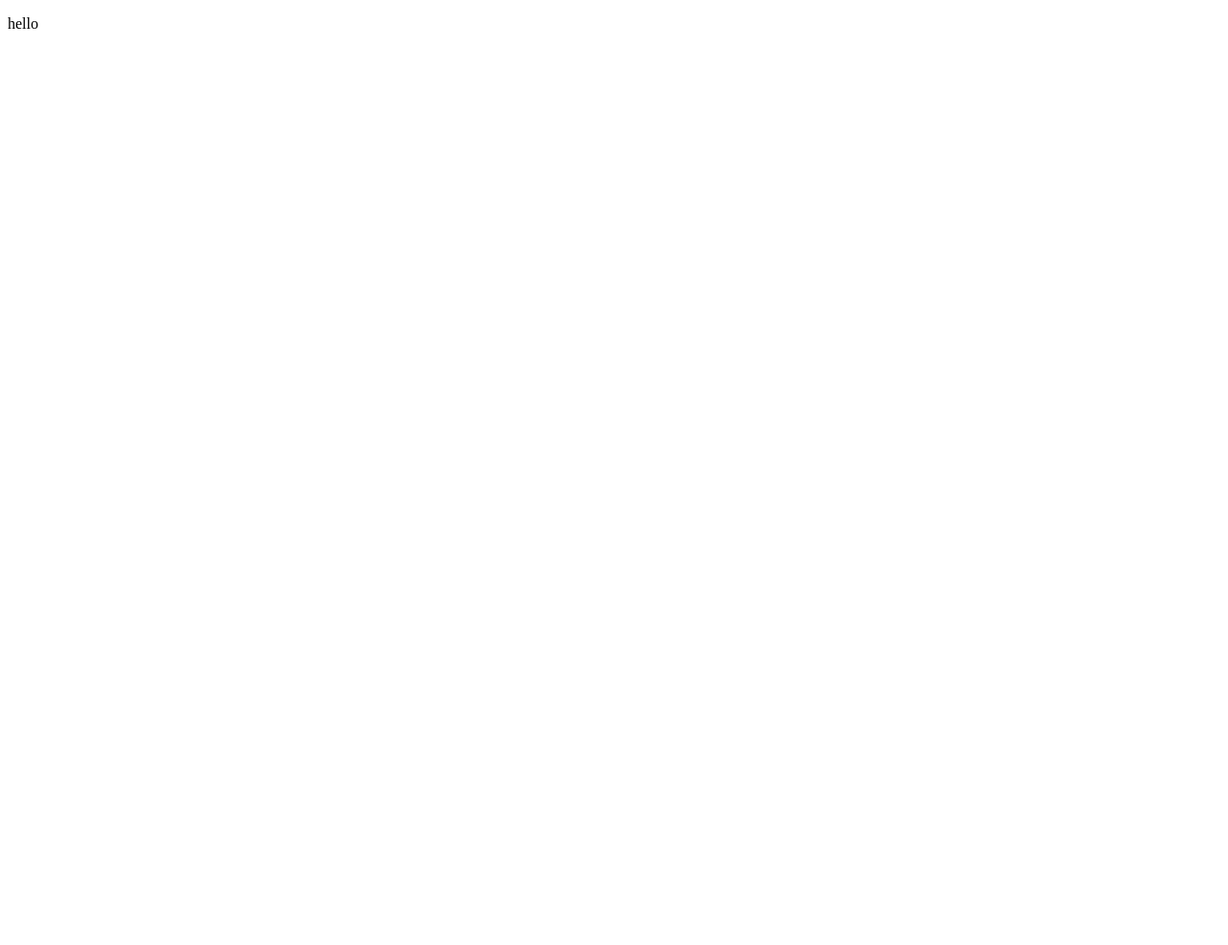
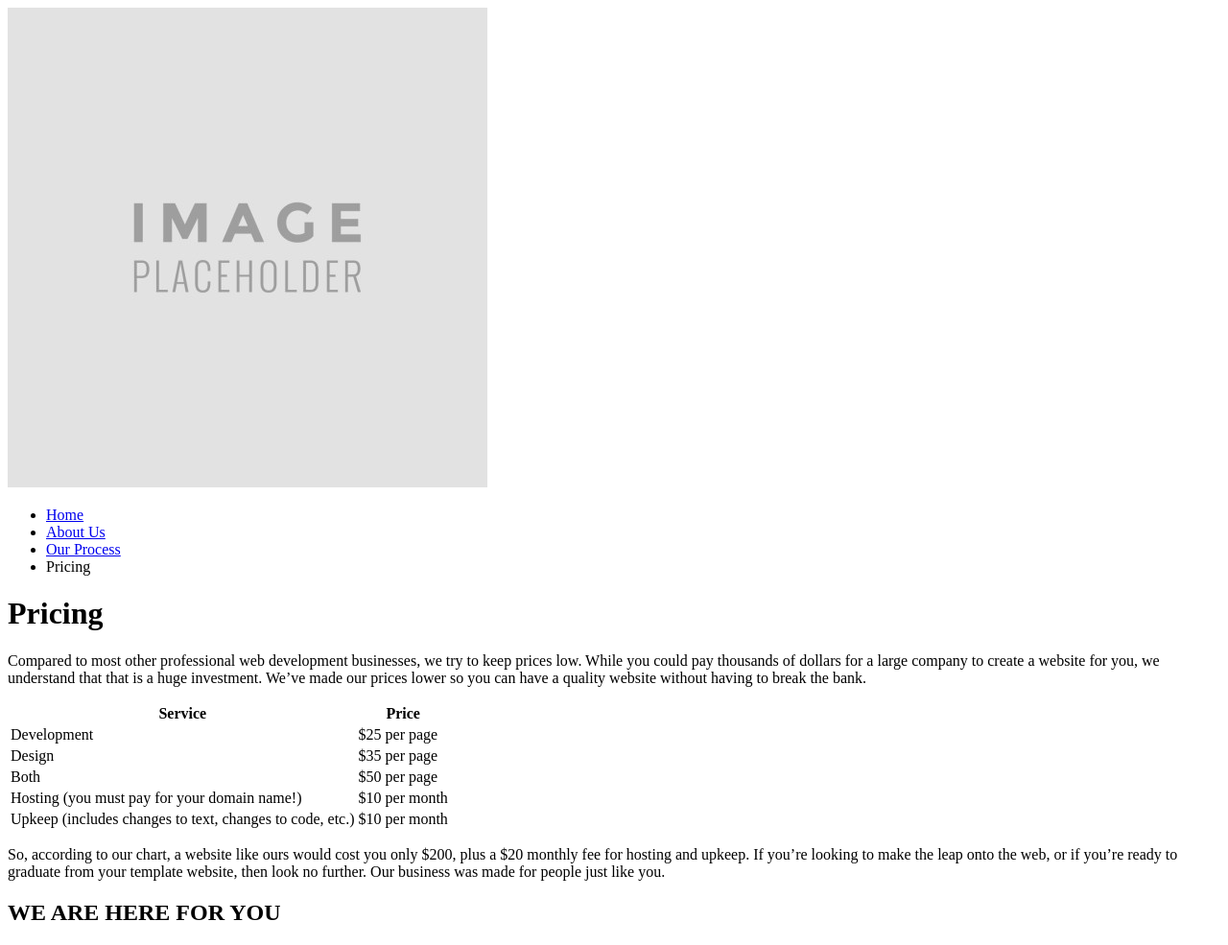
Before and after one commit to rebeccafamcom/rebeccafamcom.github.io, a plain HTML site: page pricing.html in a window 1280 px wide. Shown: the whole page at 96% size. Before the commit the page ends 800 px from the top, so only its background shows below. Drawn offline with Linux system fonts and the light colour scheme.

Commit message:
did coding for the other two pages

```diff
--- a/pricing.html
+++ b/pricing.html
@@ -5,6 +5,50 @@
   <link href="css/pricing.css" rel="stylesheet" type="text/css">
 </head>
 <body>
-  <p>hello</p>
+  <header>
+    <img src="img/placeholder.jpg">
+    <ul>
+      <li><a href="index.html">Home</a></li>
+      <li><a href="about-us.html">About Us</a></li>
+      <li><a href="our-process.html">Our Process</a></li>
+      <li>Pricing</li>
+    </ul>
+  </header>
+  <h1>Pricing</h1>
+  <p>Compared to most other professional web development businesses, we try to keep prices low. While you could pay thousands of dollars for a large company to create a website for you, we understand that that is a huge investment. We’ve made our prices lower so you can have a quality website without having to break the bank.</p>
+  <table>
+    <thead>
+      <tr>
+        <th>Service</th>
+        <th>Price</th>
+      </tr>
+    </thead>
+    <tbody>
+      <tr>
+        <td>Development</td>
+        <td>$25 per page</td>
+      </tr>
+      <tr>
+        <td>Design</td>
+        <td>$35 per page</td>
+      </tr>
+      <tr>
+        <td>Both</td>
+        <td>$50 per page</td>
+      </tr>
+      <tr>
+        <td>Hosting (you must pay for your domain name!)</td>
+        <td>$10 per month</td>
+      </tr>
+      <tr>
+        <td>Upkeep (includes changes to text, changes to code, etc.)</td>
+        <td>$10 per month</td>
+      </tr>
+    </tbody>
+  </table>
+  <p>So, according to our chart, a website like ours would cost you only $200, plus a $20 monthly fee for hosting and upkeep. If you’re looking to make the leap onto the web, or if you’re ready to graduate from your template website, then look no further. Our business was made for people just like you.</p>
+  <footer>
+    <h2>WE ARE HERE FOR YOU</h2>
+  </footer>
 </body>
 </html>
```
Also changed, not shown: our-process.html (+24 -1 lines).
